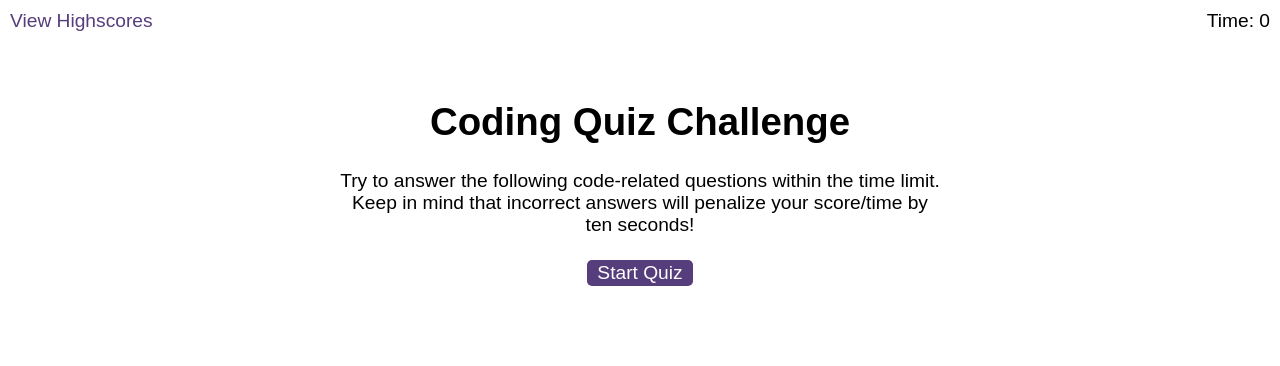
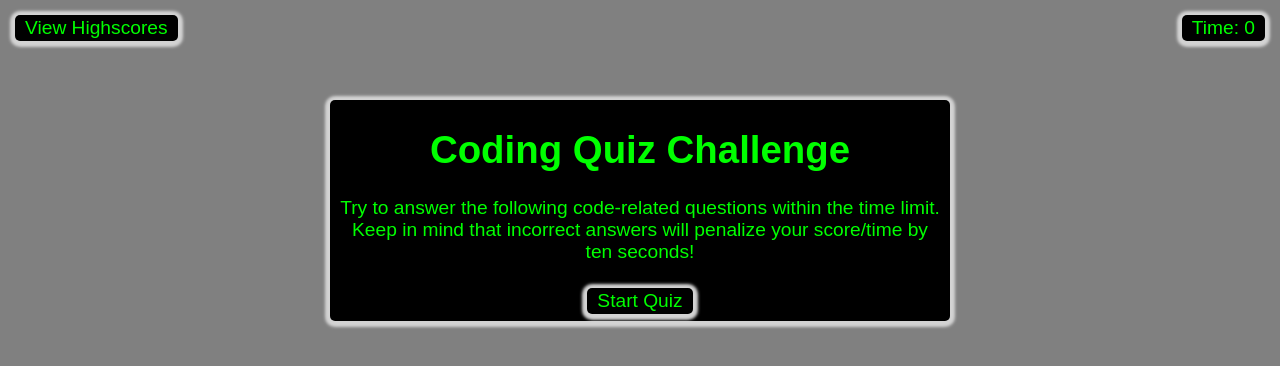
Before and after one commit to Bradleytevans/Code-Quiz, a plain HTML site: page index.html in a window 1280 px wide. Drawn offline with Linux system fonts and the light colour scheme.

Commit message:
final css styling

```diff
--- a/assets/css/style.css
+++ b/assets/css/style.css
@@ -1,10 +1,15 @@
 body {
 	font-family: Arial;
 	font-size: 120%;
+	background-color: gray;
+}
+
+.high	{
+	background-color: gray;
 }
 
 a {
-	color: #563d7c;
+	color: lime;
 	text-decoration: none;
 	transition: color 0.1s;
 }
@@ -18,12 +23,13 @@ button {
 	margin: 5px;
 	cursor: pointer;
 	font-size: 100%;
-	background-color: #563d7c;
+	background-color: black;
 	border-radius: 5px;
 	padding: 2px 10px;
-	color: white;
+	color: lime;
 	border: 0;
 	transition: background-color 01s;
+	box-shadow: lightgrey 0 1px 3px 5px;
 }
 
 button:hover {
@@ -49,13 +55,20 @@ li {
 	list-style: decimal inside none;
 }
 
-li:nth-child(odd) {
-	background-color: #f3edfc;
-}
+
 
 .wrapper {
 	margin: 100px auto 0 auto;
 	max-width: 600px;
+	cursor: pointer;
+	font-size: 100%;
+	background-color: black;
+	border-radius: 5px;
+	padding: 2px 10px;
+	color: lime;
+	border: 0;
+	transition: background-color 01s;
+	box-shadow: lightgrey 0 1px 3px 5px;
 }
 
 .hide {
@@ -70,6 +83,20 @@ li:nth-child(odd) {
 	position: absolute;
 	top: 10px;
 	left: 10px;
+	margin: 5px;
+	cursor: pointer;
+	font-size: 100%;
+	background-color: black;
+	border-radius: 5px;
+	padding: 2px 10px;
+	color: lime;
+	border: 0;
+	transition: background-color 01s;
+	box-shadow: lightgrey 0 1px 3px 5px;
+}
+
+a:visited{
+	color: lime;
 }
 
 .feedback {
@@ -85,4 +112,14 @@ li:nth-child(odd) {
 	position: absolute;
 	top: 10px;
 	right: 10px;
+	margin: 5px;
+	cursor: pointer;
+	font-size: 100%;
+	background-color: black;
+	border-radius: 5px;
+	padding: 2px 10px;
+	color: lime;
+	border: 0;
+	transition: background-color 01s;
+	box-shadow: lightgrey 0 1px 3px 5px;
 }
```
Also changed, not shown: highscores.html (+1 -1 lines).
